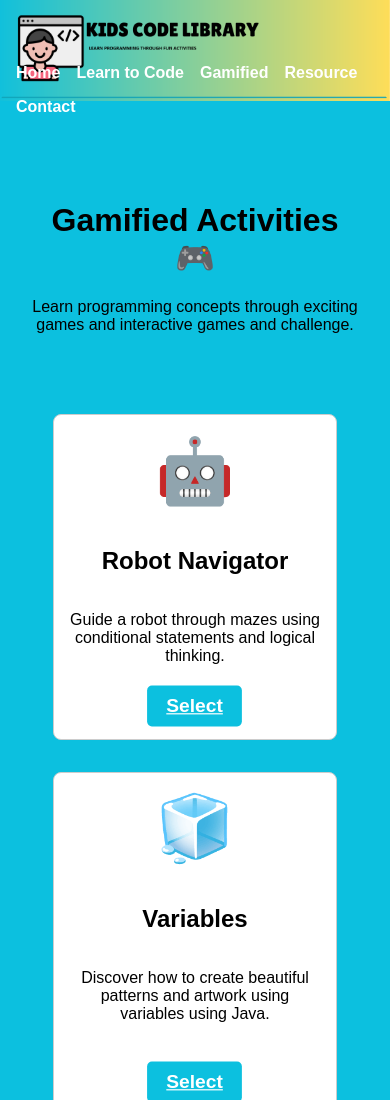
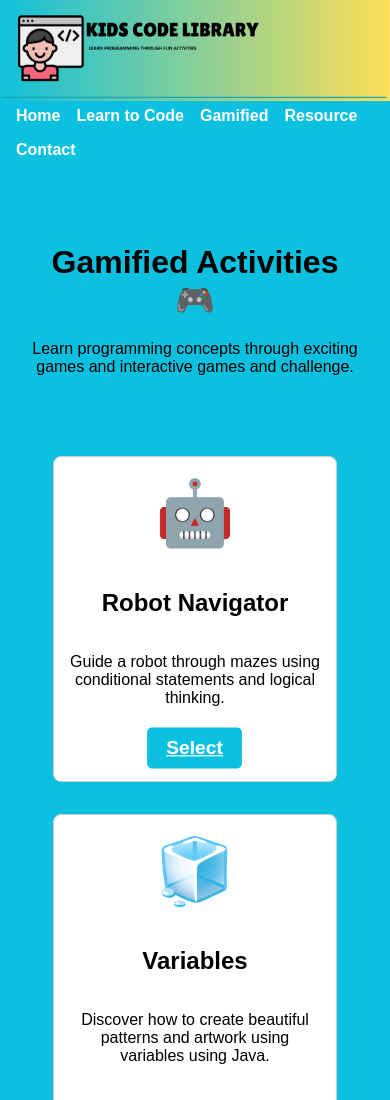
Before and after one commit to bikash88588/group-project-bikash, a plain HTML site: page index.html in a window 390 px wide. Shown: the top 1100 px of the page. Drawn offline with Linux system fonts and the light colour scheme.

Commit message:
Update index.html

```diff
--- a/index.html
+++ b/index.html
@@ -24,14 +24,6 @@
       padding: 1em 2em;
       position: relative;
     }
-
-    /*.nav-container{
-      background-color: green;
-      color: white;
-      font-weight: bold;
-      border-radius: 4px;
-      cursor: pointer;
-    }*/
 
     .nav-container {
       width: 100%;
@@ -113,7 +105,7 @@
     /* responsive element adjustment need to check if applicable */
     @media (max-width: 500px) {
       header {
-        min-height: 10vh;
+        min-height: 15vh;
         padding: 2em 1em;
         background-position: top center;
         background-size: contain;
```
